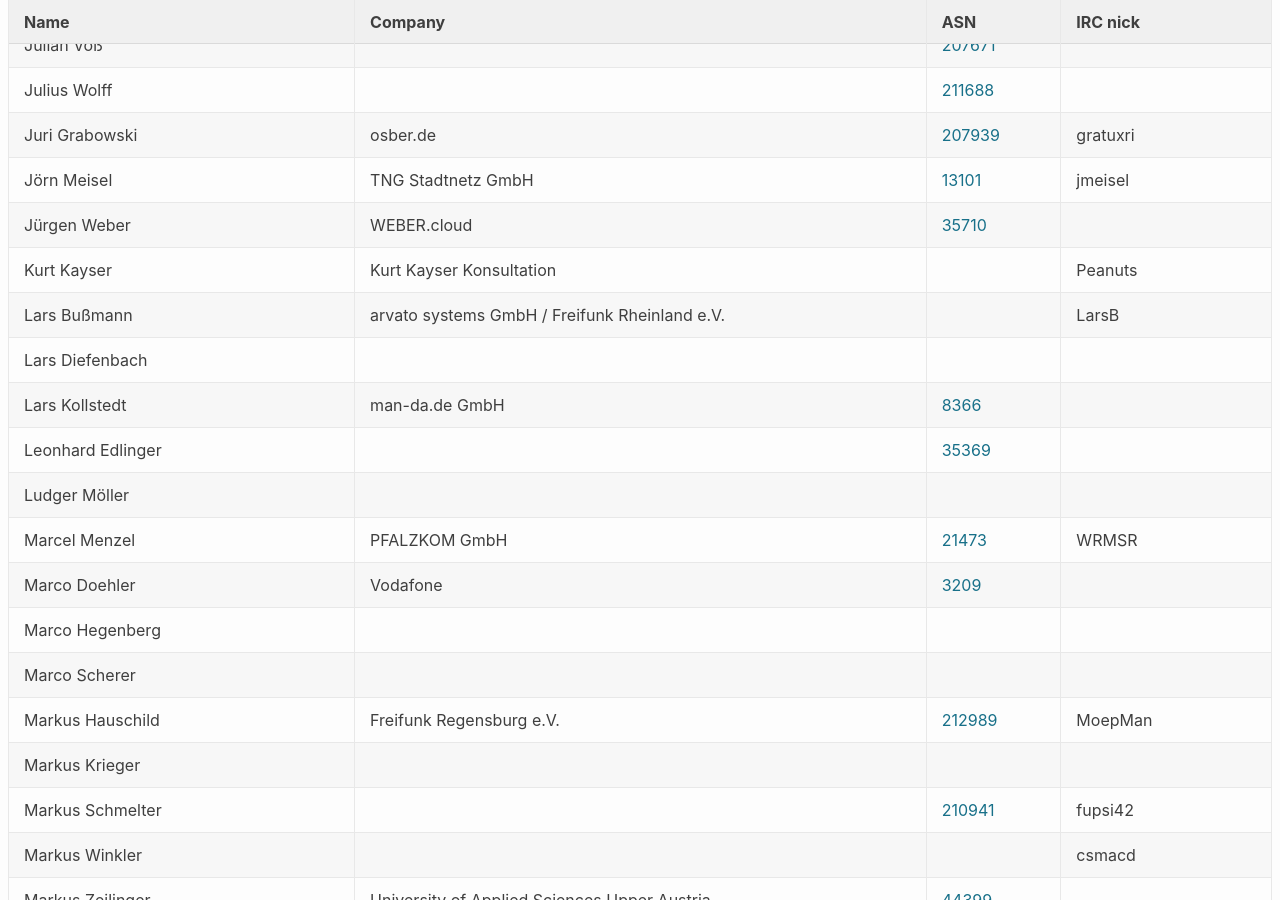
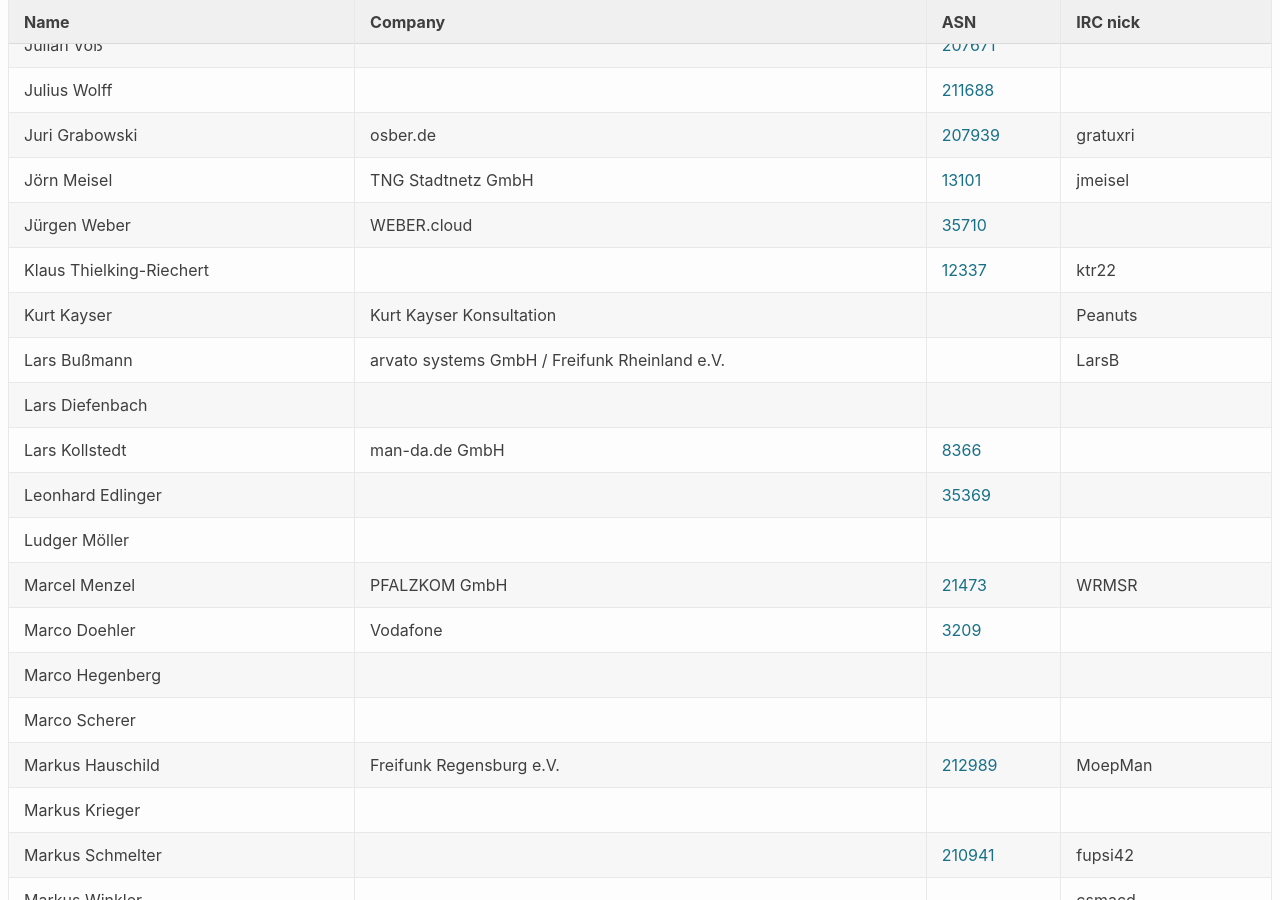
Before and after one commit to denog/pretix-attendeelist, a Jekyll site: the page built from denog14/index.md, in a window 1280 px wide and 900 px high, scrolled down 11679 px. Built offline with Jekyll 4.4.1, drawn with Linux system fonts in a browser that asks for light colours.

Commit message:
Latest data: Fri Oct 21 05:45:37 UTC 2022

```diff
--- a/_data/attendees_denog14_remote.json
+++ b/_data/attendees_denog14_remote.json
@@ -250,6 +250,12 @@
     "company": "osber.de",
     "irc": "gratuxri",
     "asn": "207939"
+  },
+  {
+    "name": "Klaus Thielking-Riechert",
+    "company": null,
+    "irc": "ktr22",
+    "asn": "12337"
   },
   {
     "name": "Kurt Kayser",
```
